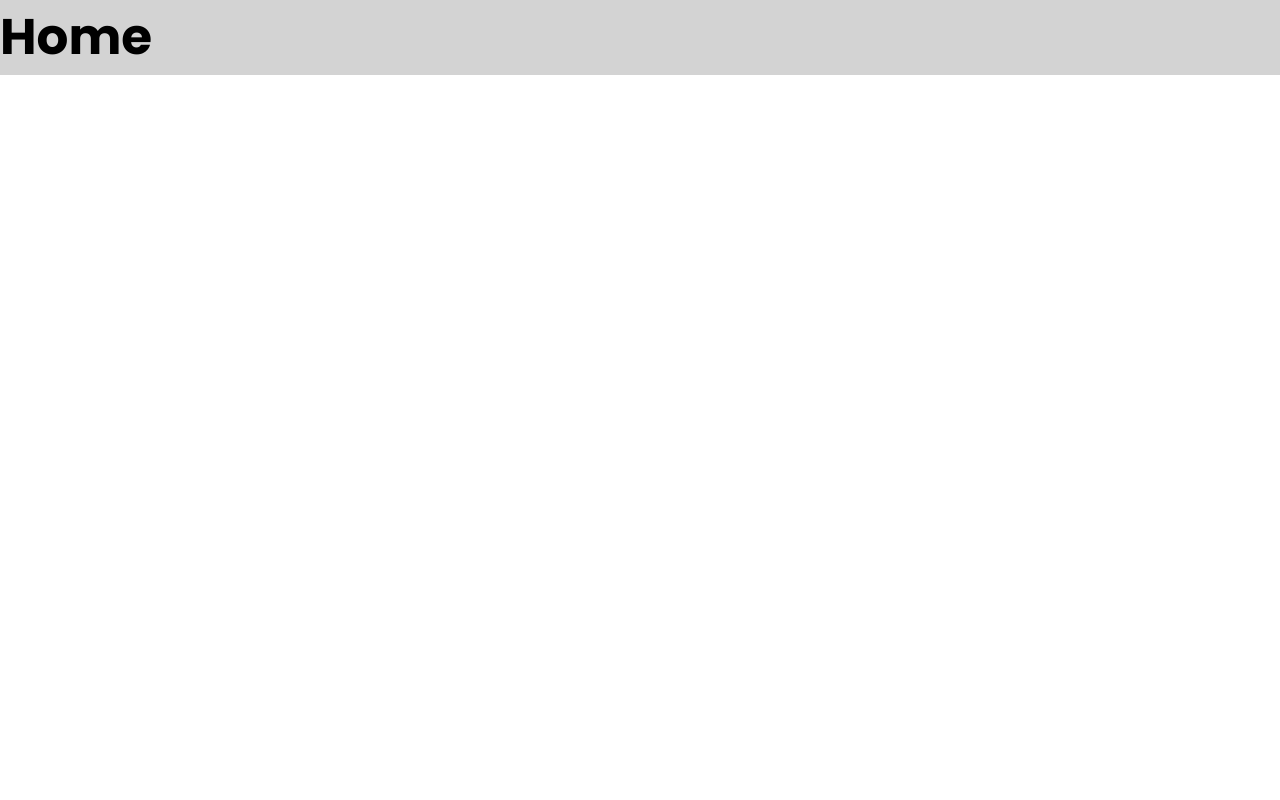
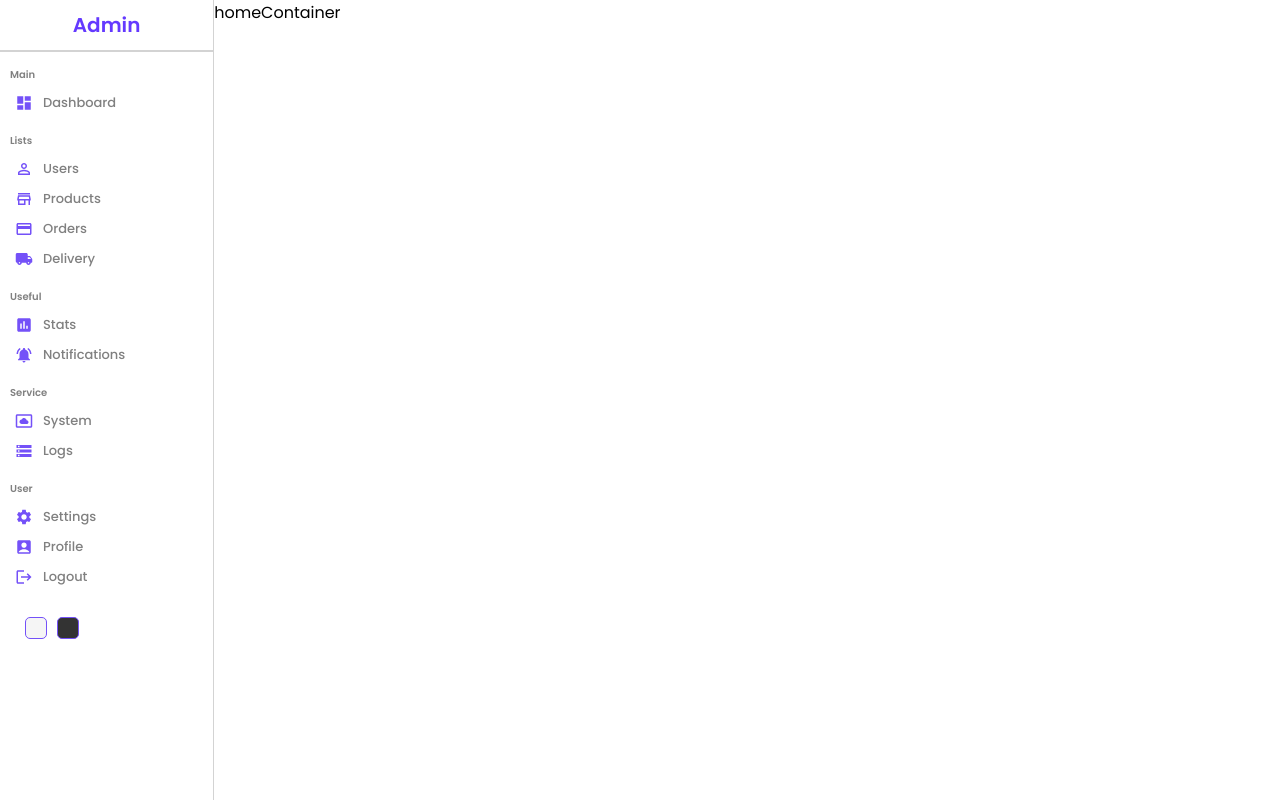
Before and after one commit to Coding-Jesus/Dashboard, a React (Create React App) app in the folder dashboard/: page / in a window 1280 px wide. Built offline with nearby package versions, Linux system fonts and the light colour scheme.

Commit message:
add Sidebar design

```diff
--- a/dashboard/package.json
+++ b/dashboard/package.json
@@ -3,6 +3,11 @@
   "version": "0.1.0",
   "private": true,
   "dependencies": {
+    "@emotion/react": "^11.10.6",
+    "@emotion/styled": "^11.10.6",
+    "@mui/icons-material": "^5.11.11",
+    "@mui/material": "^5.11.11",
+    "@mui/styled-engine-sc": "^5.11.11",
     "@testing-library/jest-dom": "^5.16.5",
     "@testing-library/react": "^13.4.0",
     "@testing-library/user-event": "^13.5.0",
@@ -11,6 +16,7 @@
     "react-router-dom": "^6.8.2",
     "react-scripts": "5.0.1",
     "sass": "^1.58.3",
+    "styled-components": "^5.3.6",
     "web-vitals": "^2.1.4"
   },
   "scripts": {
--- a/dashboard/src/components/sidebar/Sidebar.jsx
+++ b/dashboard/src/components/sidebar/Sidebar.jsx
@@ -1,9 +1,87 @@
 import './sidebar.scss';
+import DashboardIcon from '@mui/icons-material/Dashboard';
+import PersonOutlineOutlinedIcon from '@mui/icons-material/PersonOutlineOutlined';
+import StoreOutlinedIcon from '@mui/icons-material/StoreOutlined';
+import CreditCardOutlinedIcon from '@mui/icons-material/CreditCardOutlined';
+import LocalShippingRoundedIcon from '@mui/icons-material/LocalShippingRounded';
+import InsertChartIcon from '@mui/icons-material/InsertChart';
+import NotificationsActiveIcon from '@mui/icons-material/NotificationsActive';
+import SettingsSystemDaydreamIcon from '@mui/icons-material/SettingsSystemDaydream';
+import StorageIcon from '@mui/icons-material/Storage';
+import SettingsIcon from '@mui/icons-material/Settings';
+import AccountBoxIcon from '@mui/icons-material/AccountBox';
+import LogoutIcon from '@mui/icons-material/Logout';
 
 const sidebar = () => {
     return (
-        <div>sidebar</div>
-    )
-}
+        <div className='sidebar'>
+            <div className="top">
+                <span className="logo">Admin</span>
+            </div>
+            <hr />
+            <div className="center">
+                <ul>
+                    <p className="title">Main</p>
+                    <li>
+                        <DashboardIcon className="icon" />
+                        <span>Dashboard</span>
+                    </li>
+                    <p className="title">Lists</p>
+                    <li>
+                        <PersonOutlineOutlinedIcon className="icon" />
+                        <span>Users</span>
+                    </li>
+                    <li>
+                        <StoreOutlinedIcon className="icon" />
+                        <span>Products</span>
+                    </li>
+                    <li>
+                        <CreditCardOutlinedIcon className="icon" />
+                        <span>Orders</span>
+                    </li>
+                    <li>
+                        <LocalShippingRoundedIcon className="icon" />
+                        <span>Delivery</span>
+                    </li>
+                    <p className="title">Useful</p>
+                    <li>
+                        <InsertChartIcon className="icon" />
+                        <span>Stats</span>
+                    </li>
+                    <li>
+                        <NotificationsActiveIcon className="icon" />
+                        <span>Notifications</span>
+                    </li>
+                    <p className="title">Service</p>
+                    <li>
+                        <SettingsSystemDaydreamIcon className="icon" />
+                        <span>System</span>
+                    </li>
+                    <li>
+                        <StorageIcon className="icon" />
+                        <span>Logs</span>
+                    </li>
+                    <p className="title">User</p>
+                    <li>
+                        <SettingsIcon className="icon" />
+                        <span>Settings</span>
+                    </li>
+                    <li>
+                        <AccountBoxIcon className="icon" />
+                        <span>Profile</span>
+                    </li>
+                    <li>
+                        <LogoutIcon className="icon" />
+                        <span>Logout</span>
+                    </li>
+                </ul>
+            </div>
+            <div className="bottom">
+                <div className="colorOption"></div>
+                <div className="colorOption"></div>
+            </div>
+        </div>
+    );
+};
 
 export default sidebar;
--- a/dashboard/src/components/sidebar/sidebar.scss
+++ b/dashboard/src/components/sidebar/sidebar.scss
@@ -0,0 +1,88 @@
+.sidebar {
+    flex: 1.2;
+    border-right: 0.5px solid lightgray;
+    min-height: 100vh;
+    background-color: white;
+
+    .top {
+        height: 50px;
+        display: flex;
+        align-items: center;
+        justify-content: center;
+
+        .logo {
+            font-size: 20px;
+            font-weight: 600;
+            color: #6439ff;
+        }
+    }
+
+    hr {
+        height: 0;
+        border: 0.5px solid lightgray;
+    }
+
+    .center {
+        padding-left: 10px;
+
+        ul {
+            list-style: none;
+            margin: 0;
+            padding: 0;
+
+            .title {
+                font-size: 10px;
+                font-weight: 600;
+                color: gray;
+                margin-top: 15px;
+                margin-bottom: 5px;
+            }
+
+            li {
+                display: flex;
+                align-items: center;
+                padding: 5px;
+                cursor: pointer;
+
+                &:hover {
+                    background-color: #ece8ff;
+                }
+
+                .icon {
+                    font-size: 18px;
+                    color: #7451f8;
+                }
+
+                span {
+                    font-size: 13px;
+                    font-weight: 500;
+                    color: gray;
+                    margin-left: 10px;
+                }
+            }
+        }
+    }
+
+    .bottom {
+        display: flex;
+        align-items: center;
+        margin: 20px;
+
+        .colorOption {
+            width: 20px;
+            height: 20px;
+            border-radius: 5px;
+            border: 1px solid #7451f8;
+            cursor: pointer;
+            margin: 5px;
+
+            &:nth-child(1) {
+                background-color: whitesmoke;
+            }
+
+            &:nth-child(2) {
+                background-color: #333;
+            }
+        }
+    }
+}
--- a/dashboard/src/pages/home/Home.jsx
+++ b/dashboard/src/pages/home/Home.jsx
@@ -1,9 +1,10 @@
 import './home.scss';
-
+import Sidebar from '../../components/sidebar/Sidebar';
 const Home = () => {
     return (
         <div className='home'>
-            <h1 className='title'>Home</h1>
+            <Sidebar />
+            <div className="homeContainer">homeContainer</div>
         </div>
     )
 }
--- a/dashboard/src/pages/home/home.scss
+++ b/dashboard/src/pages/home/home.scss
@@ -1,7 +1,8 @@
 .home {
-    background-color: lightgray;
+    display: flex;
 
-    .title {
-        font-size: 50px;
+    .homeContainer {
+        flex: 6;
+
     }
 }
--- a/dashboard/src/pages/list/List.jsx
+++ b/dashboard/src/pages/list/List.jsx
@@ -1,4 +1,4 @@
-import './list.scss'
+import './list.scss';
 
 const List = () => {
     return (
--- a/dashboard/src/pages/login/Login.jsx
+++ b/dashboard/src/pages/login/Login.jsx
@@ -1,4 +1,4 @@
-import './login.scss'
+import './login.scss';
 
 const Login = () => {
     return (
```
Also changed, not shown: 1 other file (tests, documents, lock files or other folders).
